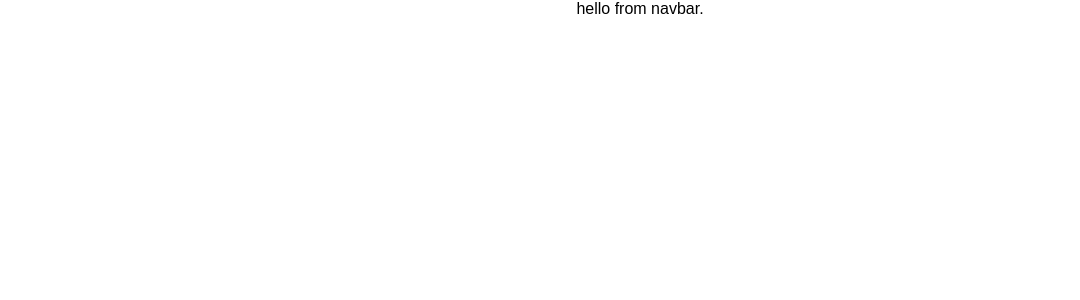
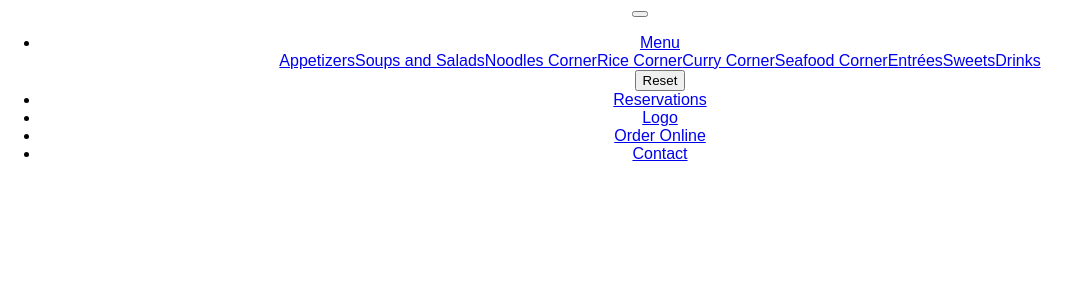
Before and after one commit to BonnW/ThipiApp, a React (Create React App) app in the folder frontend/: page / in a window 1280 px wide. Shown: the top 300 px of the page, without its empty margins (0-1080 px from the left). Built offline with nearby package versions, Linux system fonts and the light colour scheme.

Commit message:
added navbar content. No Styling

```diff
--- a/frontend/src/components/Navbar/Navbar.js
+++ b/frontend/src/components/Navbar/Navbar.js
@@ -1,11 +1,96 @@
-import React from 'react';
+import React, { Component } from 'react';
+import {
+  Collapse,
+  Navbar,
+  NavbarToggler,
+  NavbarBrand,
+  Nav,
+  NavItem,
+  NavLink,
+  UncontrolledDropdown,
+  DropdownToggle,
+  DropdownMenu,
+  DropdownItem
+} from 'reactstrap';
 
-const Navbar = () => {
+
+export default class NavBar extends React.Component {
+  constructor(props) {
+    super(props);
+
+    this.toggle = this.toggle.bind(this);
+    this.state = {
+      isOpen: false
+    };
+  }
+
+  toggle() {
+    this.setState({
+      isOpen: !this.state.isOpen
+    });
+  }
+
+  render() {
     return (
-        <div className={Navbar}>
-            hello from navbar.
-        </div>
+      <div className={'Nav'}>
+        <Navbar>
+          <NavbarToggler onClick={this.toggle} />
+            <Collapse isOpen={this.state.isOpen} navbar>
+              <Nav className="ml-auto" navbar>
+                <UncontrolledDropdown nav inNavbar>
+                  <DropdownToggle nav caret>
+                    Menu
+                  </DropdownToggle>
+                  <DropdownMenu right>
+                    <DropdownItem href="#">
+                      Appetizers
+                    </DropdownItem>
+                    <DropdownItem href="#">
+                      Soups and Salads
+                    </DropdownItem>
+                    <DropdownItem href="#">
+                      Noodles Corner
+                    </DropdownItem>
+                    <DropdownItem href="#">
+                      Rice Corner
+                    </DropdownItem>
+                    <DropdownItem href="#">
+                      Curry Corner
+                    </DropdownItem>
+                    <DropdownItem href="#">
+                      Seafood Corner
+                    </DropdownItem>
+                    <DropdownItem href="#">
+                      Entrées
+                    </DropdownItem>
+                    <DropdownItem href="#">
+                      Sweets
+                    </DropdownItem>
+                    <DropdownItem href="#">
+                      Drinks
+                    </DropdownItem>
+                    <DropdownItem divider />
+                    <DropdownItem>
+                      Reset
+                    </DropdownItem>
+                  </DropdownMenu>
+                </UncontrolledDropdown>
+                <NavItem>
+                  <NavLink href="#">Reservations</NavLink>
+                </NavItem>
+                <NavItem>
+                  <NavLink href="#">Logo</NavLink>
+                </NavItem>
+                <NavItem>
+                  <NavLink href="#">Order Online</NavLink>
+                </NavItem>
+                <NavItem>
+                  <NavLink href="#">Contact</NavLink>
+                </NavItem>
+              </Nav>
+            </Collapse>
+          </Navbar>
+      </div>
     )
+  }
 }
-
-export default Navbar;
```
Also changed, not shown: frontend/package.json (+4 -3 lines), 2 other files (tests, documents, lock files or other folders).
